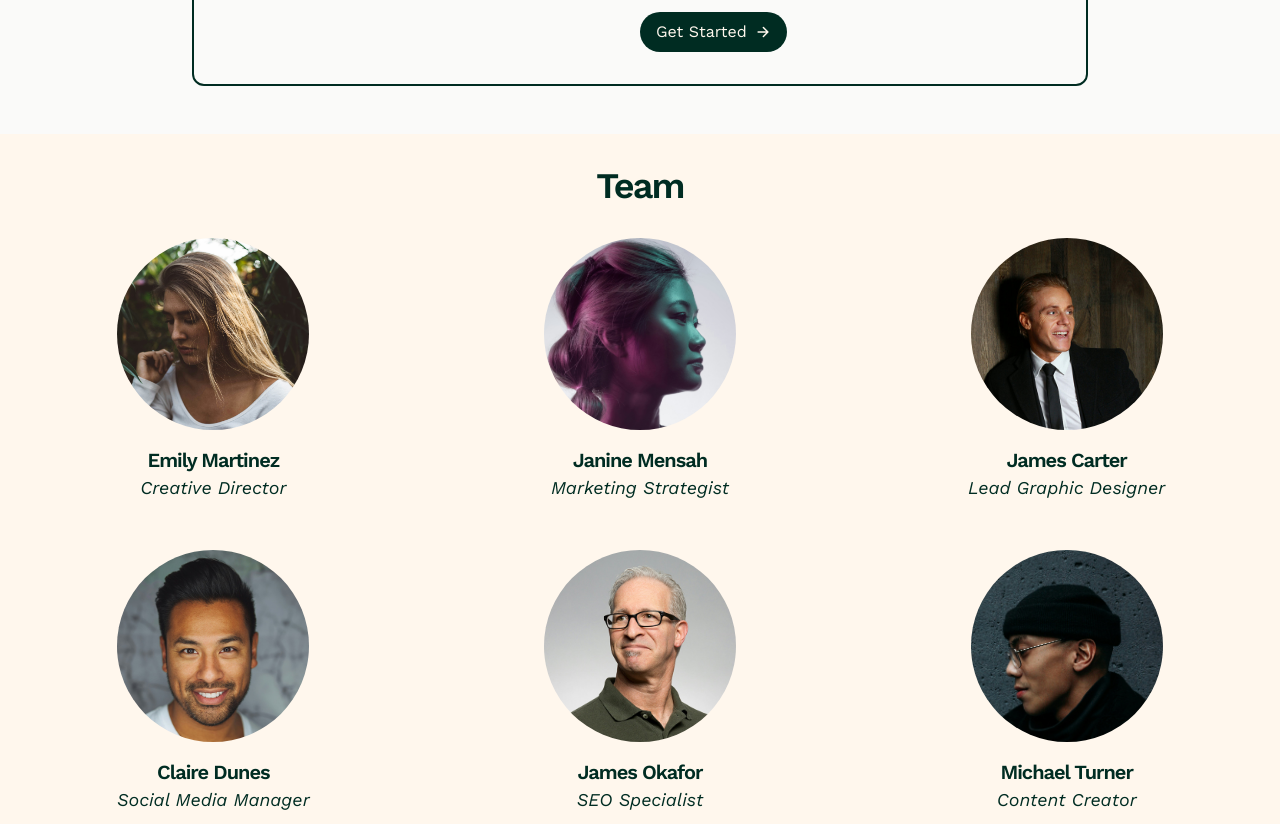
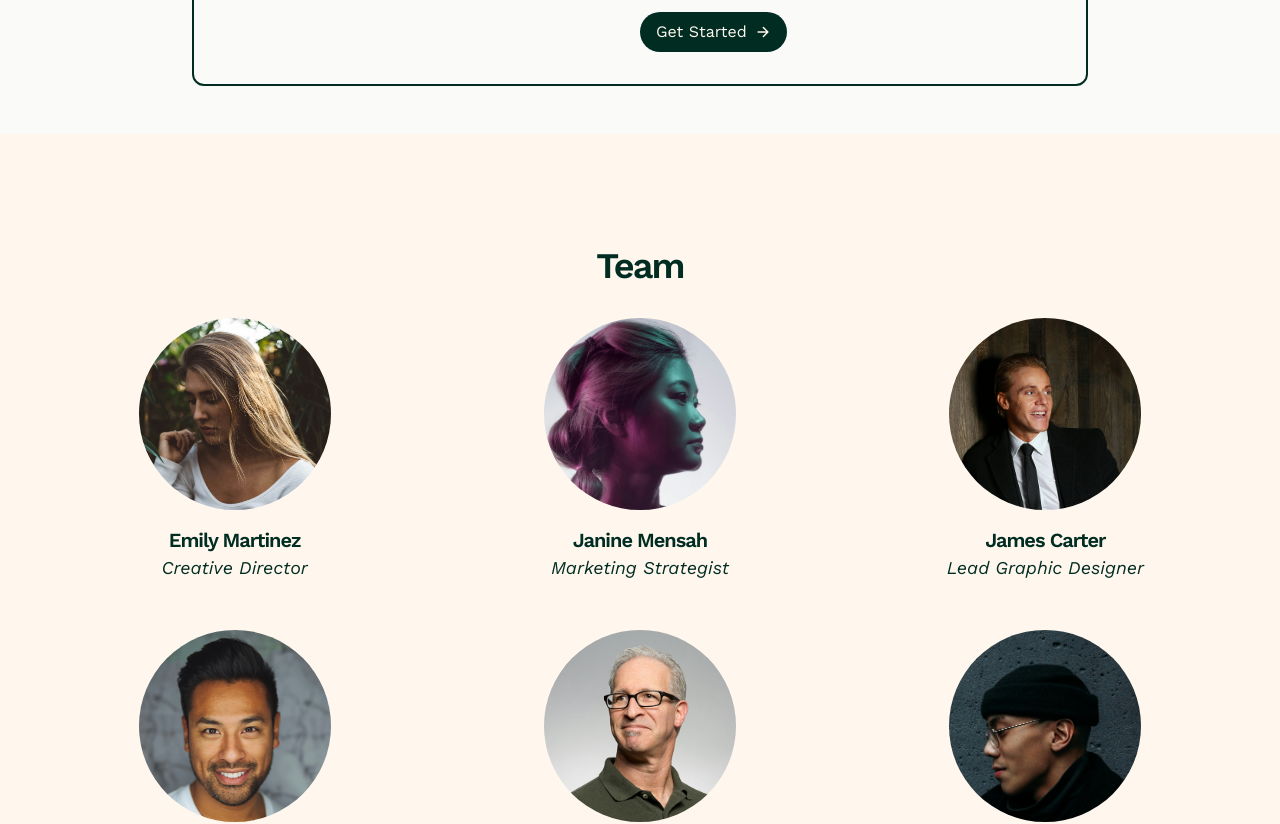
Before and after one commit to Gabrielmgb/projeto-ad-carrot-agency, a React (Vite) app: page / in a window 1280 px wide. Shown: the part 5440-6264 px from the top of the page. Built offline with nearby package versions, Linux system fonts and the light colour scheme.

Commit message:
Team repair

```diff
--- a/src/components/Team.jsx
+++ b/src/components/Team.jsx
@@ -2,7 +2,7 @@ import { TEAM_MEMBERS } from "../constants";
 
 const Team = () => {
   return (
-    <section>
+    <section className="container mx-auto px-8 py-20">
       <h2 className="my-8 text-center text-4xl font-semibold tracking-tighter">
         Team
       </h2>
```
